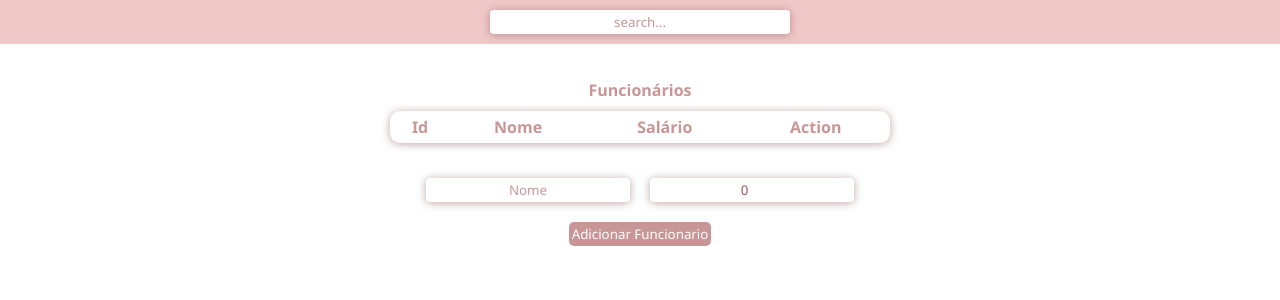
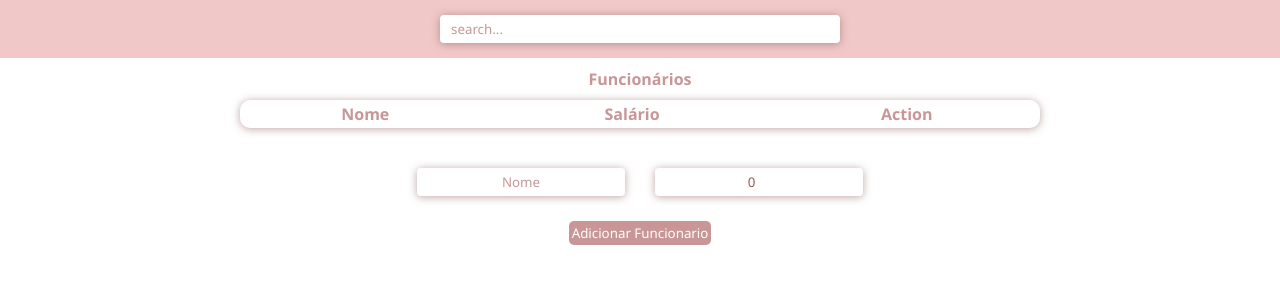
Before and after one commit to nSantosf18/react-study, a React (Vite) app: page / in a window 1280 px wide. Shown: the top 300 px of the page. Built offline with nearby package versions, Linux system fonts and the light colour scheme; some icons are missing.

Commit message:
Ajustado o layout

```diff
--- a/src/App.css
+++ b/src/App.css
@@ -16,12 +16,11 @@ body * {
 
 
 table {
-    margin-top: 25px;
+    width: min(90%, 800px);
     margin-left: auto;
     margin-right: auto;
-    border-collapse: separate;
+    border-collapse: collapse;
     border-radius: 10px;
-    width: 500px;
     background-color: white;
     color: var(--rosa-claro);
     box-shadow: 0px 1px 8px 0px rgba(139, 95, 95, 0.569);
@@ -47,18 +46,48 @@ th:first-child {
     border-left: none;
 }
 
+
+tbody:has(tr:hover) tr:not(:hover) {
+    opacity: .4;
+    scale: .97;
+}
+
+.input-wrapper {
+    position: relative;
+    width: auto;
+    height: auto;
+    background-color: rgb(240, 200, 200);
+}
+
+.input-wrapper i {
+    position: relative;
+    right: 2.3rem;
+    bottom: -0.2rem;
+    color: var(--rosa-claro);
+}
+
+.container {
+    margin-top: 25px;
+    display: flex;
+    align-items: center;
+    justify-content: center;
+}
+
 input {
-    text-align: center;
-    margin: 10px;
+    margin: 15px;
     border-radius: 4px;
     background-color: white;
     border: none;
     color: var(--rosa-escuro);
     box-shadow: 0px 1px 8px 0px rgba(139, 95, 95, 0.569);
-    padding: 3px;
+    padding: 5px;
     outline: none;
 }
 
+#search {
+    width: min(50%, 400px);
+    text-align: left;
+}
 
 ::placeholder {
     padding: 6px;
@@ -81,35 +110,3 @@ button:hover {
 button:active {
     opacity: 1;
 }
-
-.input-wrapper {
-    position: relative;
-    width: 100%;
-    margin-bottom: 10px;
-    background-color: rgb(240, 200, 200);
-}
-
-.input-wrapper i {
-    position: relative;
-    right: 2rem;
-    bottom: -0.1rem;
-    color: var(--rosa-claro);
-}
-
-#nome {
-    width: 300px;
-    text-align: center;
-}
-
-
-tbody:has(tr:hover) tr:not(:hover) {
-    opacity: .4;
-    scale: .97;
-}
-
-.container {
-    margin-top: 25px;
-    display: flex;
-    align-items: center;
-    justify-content: center;
-}
--- a/src/App.tsx
+++ b/src/App.tsx
@@ -31,7 +31,7 @@ function App() {
   return (
     <div className="App">
       <div className="input-wrapper">
-        <input id="nome" type="text"
+        <input id="search" type="text"
           placeholder="search..."
           value={search}
           onChange={e => setSearch(e.target.value)}></input>
@@ -41,7 +41,6 @@ function App() {
         <caption>Funcionários</caption>
         <thead>
           <tr>
-            <th>Id</th>
             <th>Nome</th>
             <th>Salário</th>
             <th>Action</th>
@@ -52,7 +51,6 @@ function App() {
             search.length > 0 ? (
               filteredSearch.map(func =>
                 <tr key={func.id}>
-                  <td>{func.id}</td>
                   <td>{func.nome}</td>
                   <td>{func.salario}</td>
                   <td>
@@ -64,7 +62,6 @@ function App() {
             ) : (
               funcionarios.map(func =>
                 <tr key={func.id}>
-                  <td>{func.id}</td>
                   <td>{func.nome}</td>
                   <td>{func.salario}</td>
                   <td>
```
